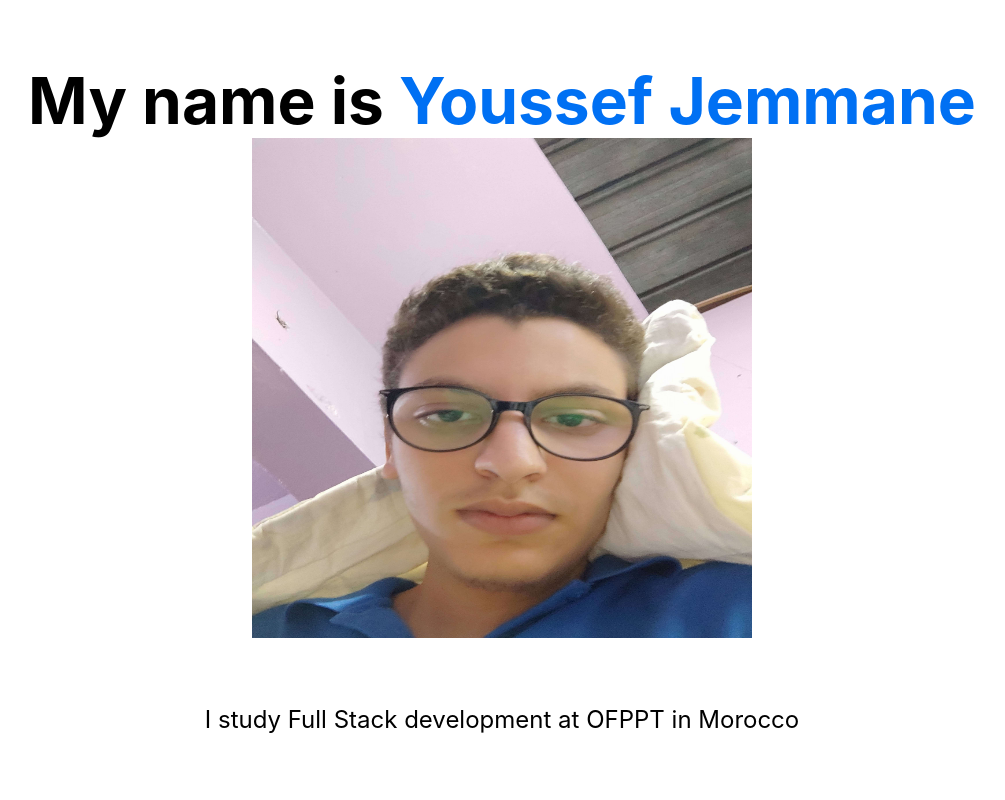
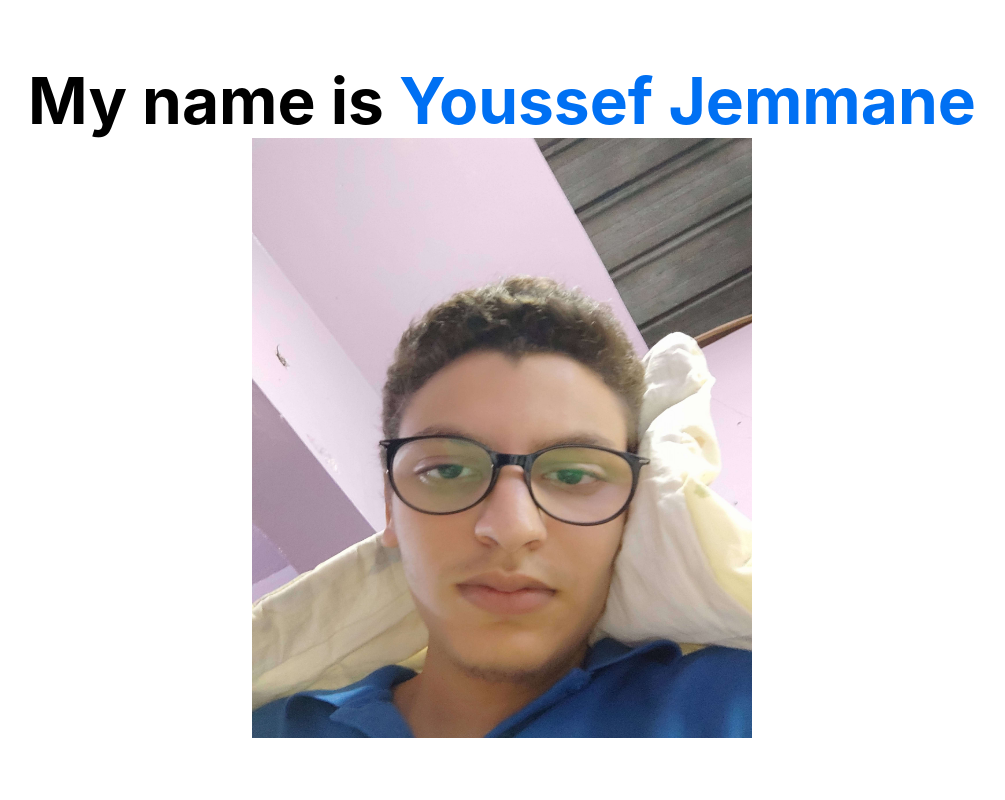
Before and after one commit to YoussefJemmane/joemane, a Next.js app: page / in a window 1280 px wide. Shown: the top 800 px of the page, without its empty margins (138-1143 px from the left). Built offline with nearby package versions, Linux system fonts and the light colour scheme.

Commit message:
Update index.js

```diff
--- a/pages/index.js
+++ b/pages/index.js
@@ -21,7 +21,7 @@
           src="/IMG_20211010_142349.jpg"
           alt="Picture of Me"
           width="500"
-          height="500"
+          height="600"
 
 
         />
```
